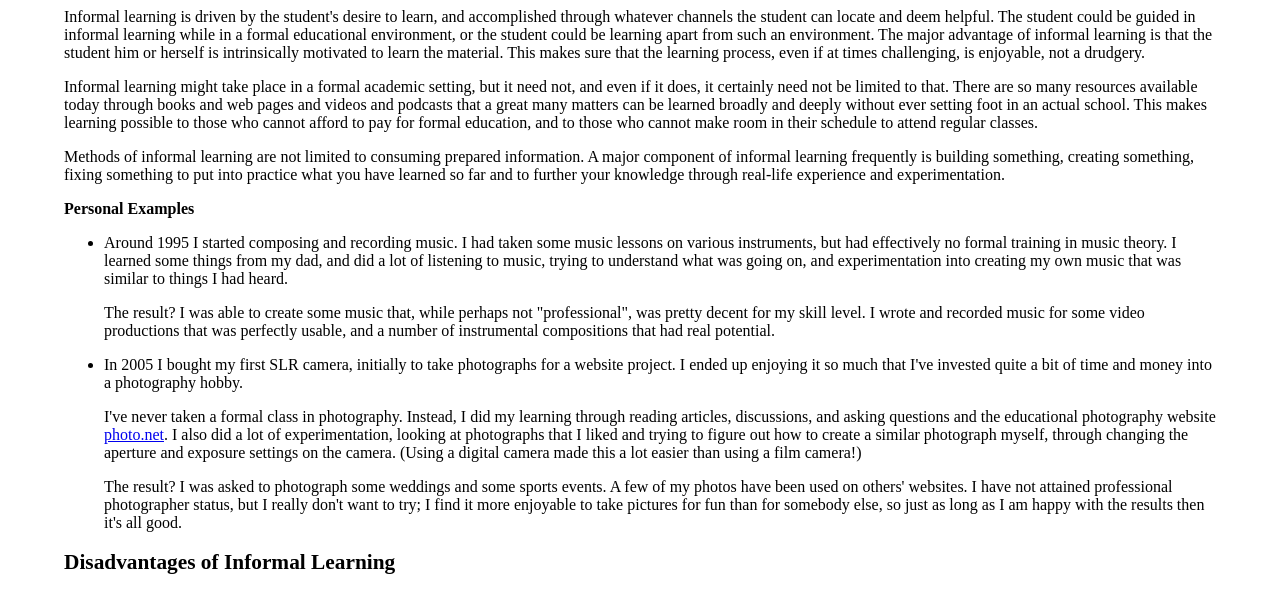
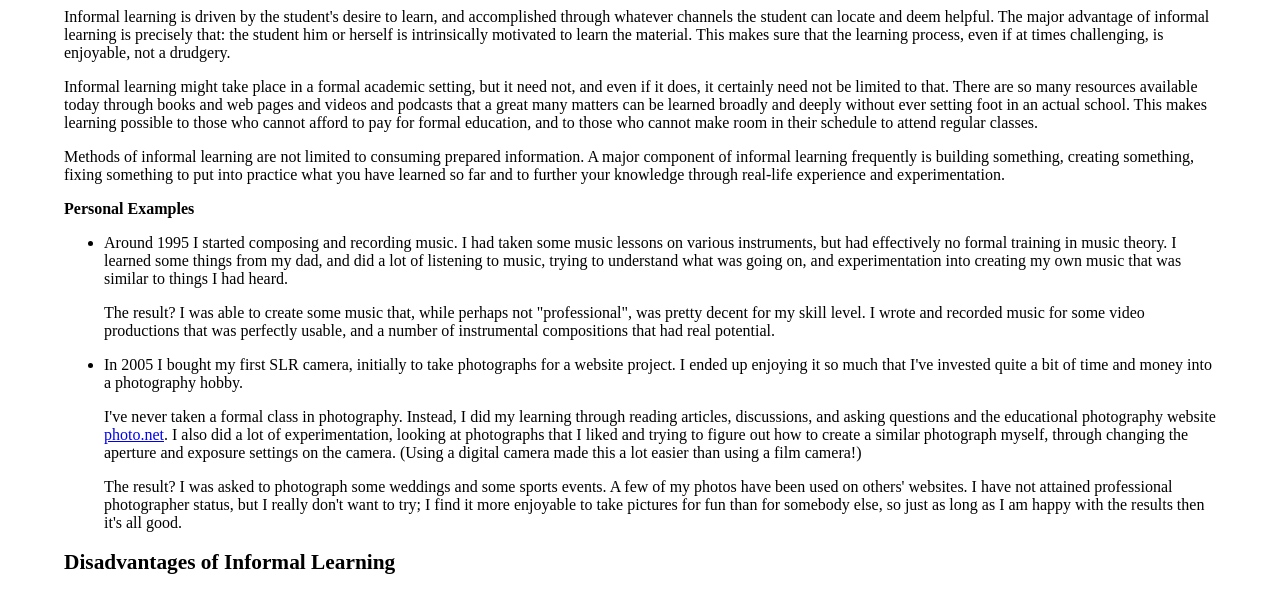
Before and after one commit to tjr/tjr.github.com, a Jekyll site: the page education/informal-learning.html, which Jekyll copies as it is, in a window 1280 px wide and 900 px high, cut to the strip 283-872 px from the top of the window. Built offline with Jekyll 4.4.1, drawn with Linux system fonts in a browser that asks for light colours.

Commit message:
Update education/informal-learning.html

```diff
--- a/education/informal-learning.html
+++ b/education/informal-learning.html
@@ -34,13 +34,11 @@ Or maybe the whole picture is a little more complicated than that.
 
 <p>
 Informal learning is driven by the student's desire to learn, and
-accomplished through whatever channels the student can locate and deem
-helpful. The student could be guided in informal learning while in a
-formal educational environment, or the student could be learning apart
-from such an environment. The major advantage of informal learning is that
-the student him or herself is intrinsically motivated to learn the
-material. This makes sure that the learning process, even if at times
-challenging, is enjoyable, not a drudgery.
+accomplished through whatever channels the student can locate and
+deem helpful. The major advantage of informal learning is precisely
+that: the student him or herself is intrinsically motivated to learn
+the material. This makes sure that the learning process, even if at
+times challenging, is enjoyable, not a drudgery.
 
 <p>
 Informal learning might take place in a formal academic setting, but
```
